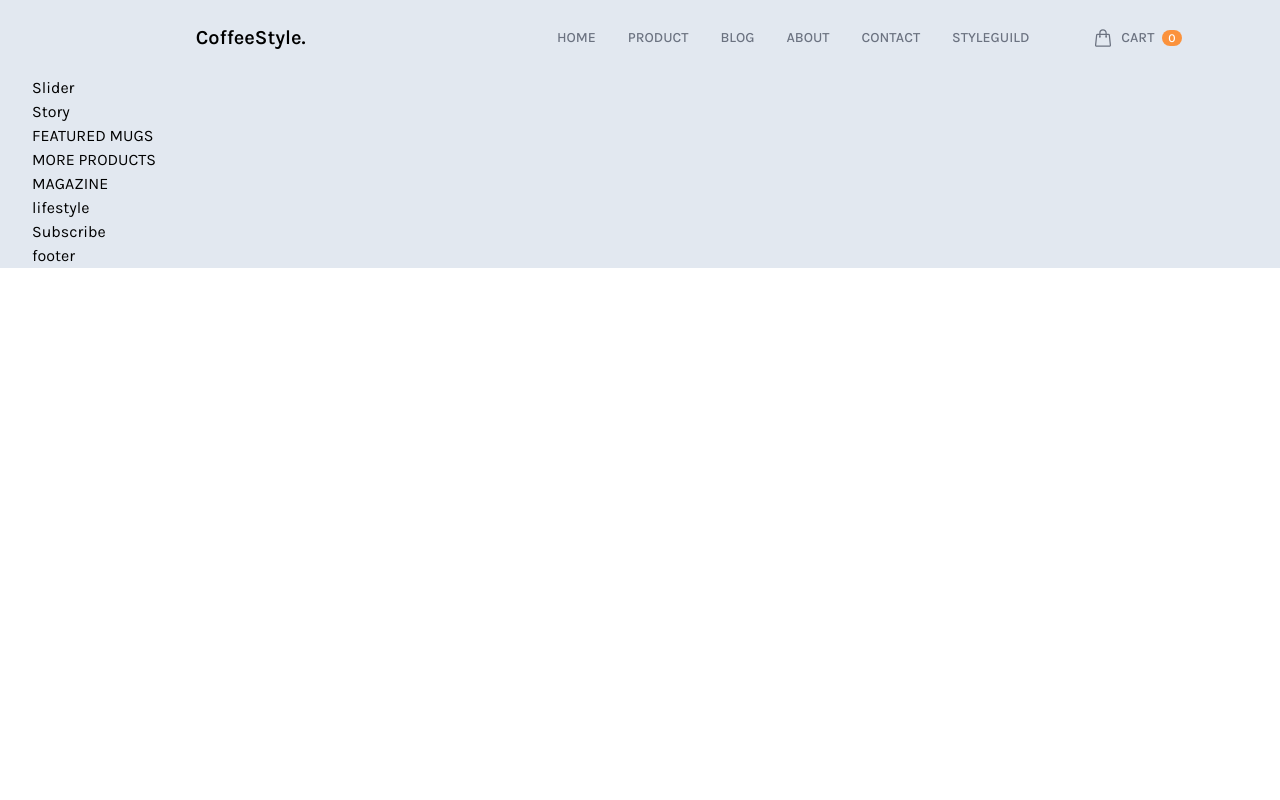
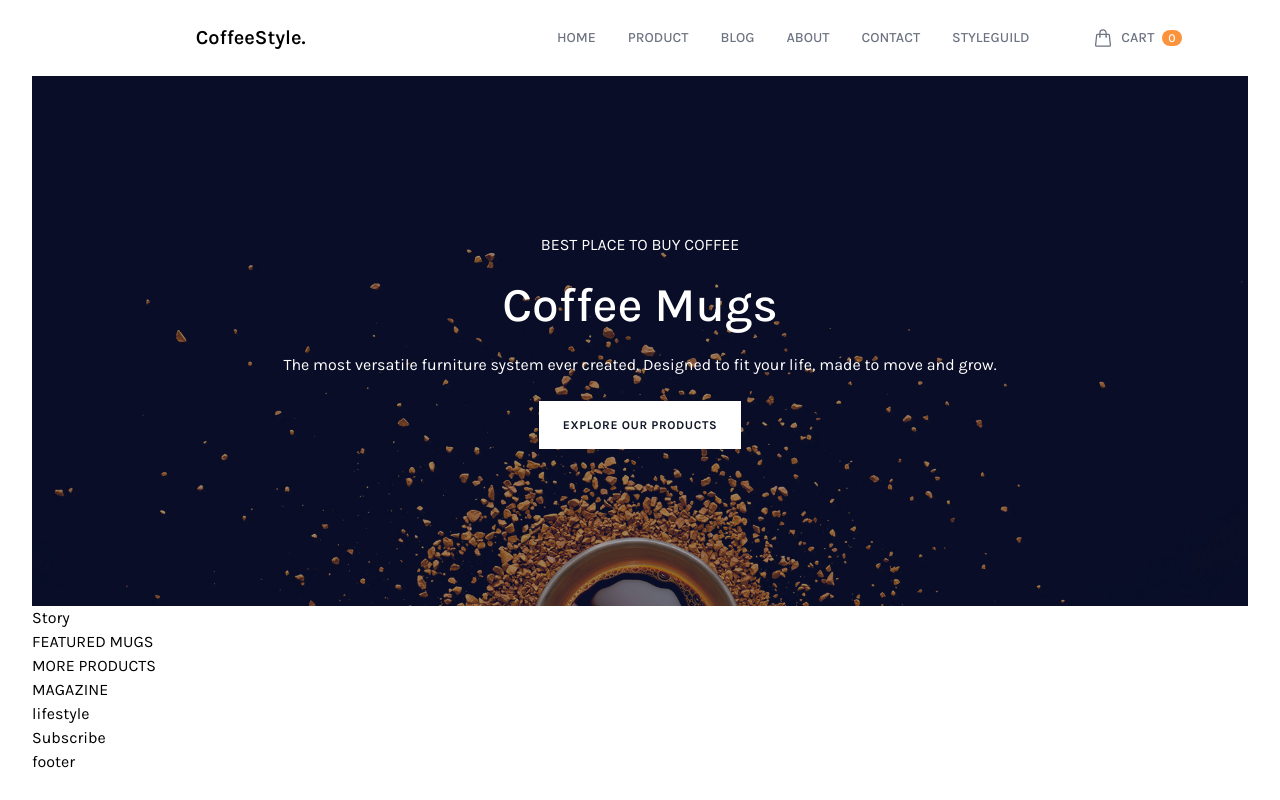
Before and after one commit to KhoaaTran/tailwind-coffee-shop, a website: page public/index.html in a window 1280 px wide. Drawn offline with Linux system fonts and the light colour scheme.

Commit message:
Add slider

```diff
--- a/package.json
+++ b/package.json
@@ -4,7 +4,7 @@
     "description": "",
     "main": "index.js",
     "scripts": {
-    "build:css": "tailwindcss -i ./src/input.css -o ./public/output.css --watch"
+        "start": "npx tailwindcss -i ./src/input.css -o ./public/output.css --watch"
     },
     "keywords": [],
     "author": "",
--- a/public/index.html
+++ b/public/index.html
@@ -16,7 +16,7 @@
     <body>
         <div id="root">
             <div
-                class="content-wrapper font-Karla max-w-screen-xl text-base mx-auto px-8 bg-slate-200"
+                class="content-wrapper font-Karla max-w-screen-xl text-base mx-auto px-8"
             >
                 <header class="p-6 mx-auto">
                     <nav class="flex items-center relative">
@@ -36,7 +36,7 @@
                                 <a href="#!">PRODUCT</a>
                             </li>
                             <li class="cf-top-menu-item">
-                                <a href="#!">blog</a>
+                                <a href="#!">BLOG</a>
                             </li>
                             <li class="cf-top-menu-item">
                                 <a href="#!">ABOUT</a>
@@ -99,7 +99,33 @@
                     </nav>
                 </header>
                 <main>
-                    <div class="slider">Slider</div>
+                    <div
+                        class="slider h-[530px] bg-[url('./img/slider-bg.jpeg')] bg-cover bg-no-repeat bg-bottom"
+                    >
+                        <div
+                            class="w-full h-full flex justify-center items-center bg-gray-900 bg-opacity-40"
+                        >
+                            <div class="text-center text-white px-2">
+                                <div class="uppercase text-md mb-6">
+                                    BEST PLACE TO BUY COFFEE
+                                </div>
+                                <div class="font-medium text-5xl mb-6">
+                                    Coffee Mugs
+                                </div>
+                                <div class="mb-6">
+                                    The most versatile furniture system ever
+                                    created. Designed to fit your life, made to
+                                    move and grow.
+                                </div>
+
+                                <div
+                                    class="mx-auto uppercase bg-white text-xs font-bold cursor-pointer text-gray-900 w-max tracking-wider px-6 py-4 hover:bg-opacity-90"
+                                >
+                                    EXPLORE OUR PRODUCTS
+                                </div>
+                            </div>
+                        </div>
+                    </div>
                     <!-- End slider -->
 
                     <div class="story">Story</div>
```
Also changed, not shown: public/img/slider-bg.jpeg (added), public/output.css. Lines whose indentation alone changed are shown as unchanged.
